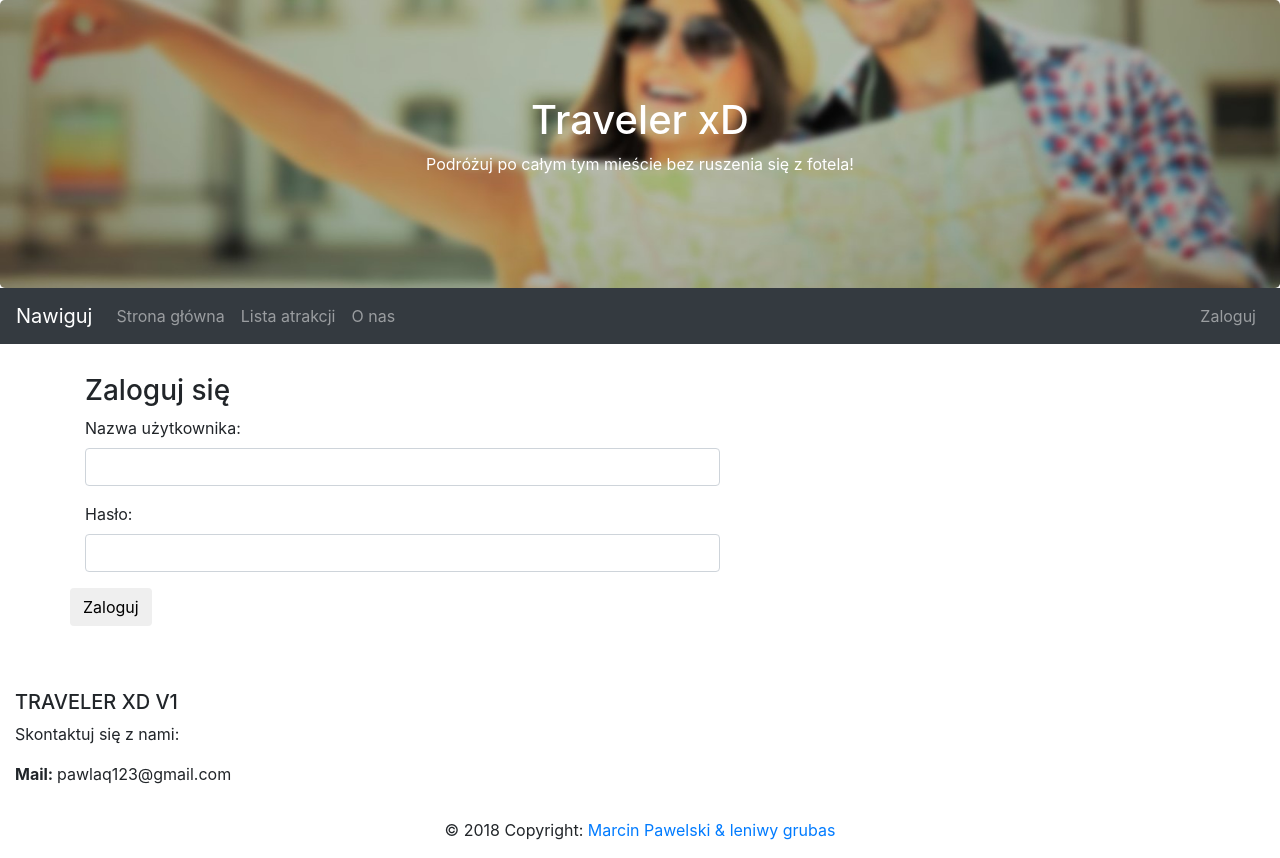
After one commit to catchesfire/guide-TP, a Django app: page /guidebase/login in a window 1280 px wide. The commit adds this page. Run offline with Django 3.2, Linux system fonts and the light colour scheme; some libraries are stand-ins or nearby versions.

Commit message:
login module reworked, update main style

```diff
--- a/guide/guidebase/templates/base.html
+++ b/guide/guidebase/templates/base.html
@@ -40,11 +40,24 @@
       <li class="nav-item">
         <a class="nav-link" href="#">O nas</a>
       </li>
-        <li class="nav-item" >
-        <a class="nav-link" style="float: right;" href="#">Zaloguj się</a>
-      </li>
     </ul>
   </div>
+    <div class="float-right">
+          <ul class="navbar-nav">
+            {% if user.is_authenticated %}
+                <li class="nav-item">
+                     <a class="nav-link" href="#" style="color:white">Witaj {{ user.get_username }}</a>
+                </li>
+                <li class="nav-item">
+                     <a class="nav-link" href="{{PROJ_ROOT}}/guidebase/logout">Wyloguj</a>
+                </li>
+                {% else %}
+                    <li class="nav-item">
+                     <a class="nav-link" href="{{PROJ_ROOT}}/guidebase/login">Zaloguj</a>
+                </li>
+            {% endif %}
+          </ul>
+      </div>
 </nav>
 
 {% block pageContent %}
--- a/guide/guidebase/templates/guidebase/attractionlist.html
+++ b/guide/guidebase/templates/guidebase/attractionlist.html
@@ -9,7 +9,7 @@
           <div class="card-header h-100">
             <h4 >{{ place }}</h4>
           </div>
-        <div style="height:200px">
+        <div style="height: 12em">
           <img class="card-img-top photoDetail" src="{{place.img.url}}" alt="Card image cap">
         </div>
         <div class="card-body">
--- /dev/null
+++ b/guide/guidebase/templates/guidebase/login_form.html
@@ -0,0 +1,30 @@
+{% extends 'base.html' %}
+{% load staticfiles %}
+{% block pageContent %}
+<div class="container" style="margin-top:30px">
+  <div class = "row">
+      <div class="col-sm-12 col-md-7">
+	    <div class="panel-body">
+		  <h3>Zaloguj się</h3>
+		  {% if error_message %}
+		  	<p><strong>{{ error_message }}</strong></p>
+		  {% endif %}
+		  <form class="form-horizontal" role="form" action="" method="post" enctype="multipart/form-data">
+			{% csrf_token %}
+			<div class="form-group">
+                		<label for="usr">Nazwa użytkownika:</label>
+                		<input type="text" class="form-control" id="usr" name="username">
+            	</div>
+			<div class="form-group">
+                		<label for="pwd">Hasło:</label>
+                		<input type="password" class="form-control" id="pwd" name="password">
+			</div>
+			<div class="row">
+			    <button type="submit" class="btn" >Zaloguj</button>
+			</div>
+		  </form>
+	    </div>
+	</div>
+  </div>
+</div>
+{% endblock %}
--- a/guide/guidebase/urls.py
+++ b/guide/guidebase/urls.py
@@ -6,5 +6,7 @@ urlpatterns = [
     path('', views.IndexView.as_view(), name='index'),
     path('index', views.IndexView.as_view(), name='index'),
     path('list', views.ListView.as_view(), name='list'),
-    path('list/<int:pk>', views.DetailIView.as_view(), name='place')
+    path('list/<int:pk>', views.DetailIView.as_view(), name='place'),
+    path('login', views.LoginView.as_view(), name='login'),
+    path('logout', views.logoutUser, name='logout')
 ]
--- a/guide/guidebase/views.py
+++ b/guide/guidebase/views.py
@@ -1,6 +1,8 @@
-from django.views import generic
+from django.views import generic, View
+from django.shortcuts import render, redirect
 from .models import Place
 from .models import TypeOfPlace
+from django.contrib.auth import authenticate, login, logout
 
 
 class IndexView(generic.ListView):
@@ -23,3 +25,26 @@ class DetailIView(generic.DetailView):
     model = Place
     template_name = 'guidebase/details.html'
     context_object_name = 'attraction_object'
+
+
+class LoginView(View):
+    template_name = 'guidebase/login_form.html'
+
+    def get(self, request):
+        return render(request, self.template_name)
+
+    def post(self, request):
+        username = request.POST['username']
+        password = request.POST['password']
+        user = authenticate(username=username, password=password)
+        if user is not None:
+            login(request,user)
+            return redirect('index')
+        else:
+            error = 'Nieprawidłowy login lub hasło'
+        return render(request, self.template_name, {'error_message' : error})
+
+
+def logoutUser(request):
+    logout(request)
+    return redirect('index')
```
Also changed, not shown: guide/guidebase/templates/guidebase/form-template.html (added, +10 -0 lines), guide/guidebase/templates/guidebase/registration_form.html (added, +26 -0 lines), guide/db.sqlite3, guide/guidebase/forms.py (added).
